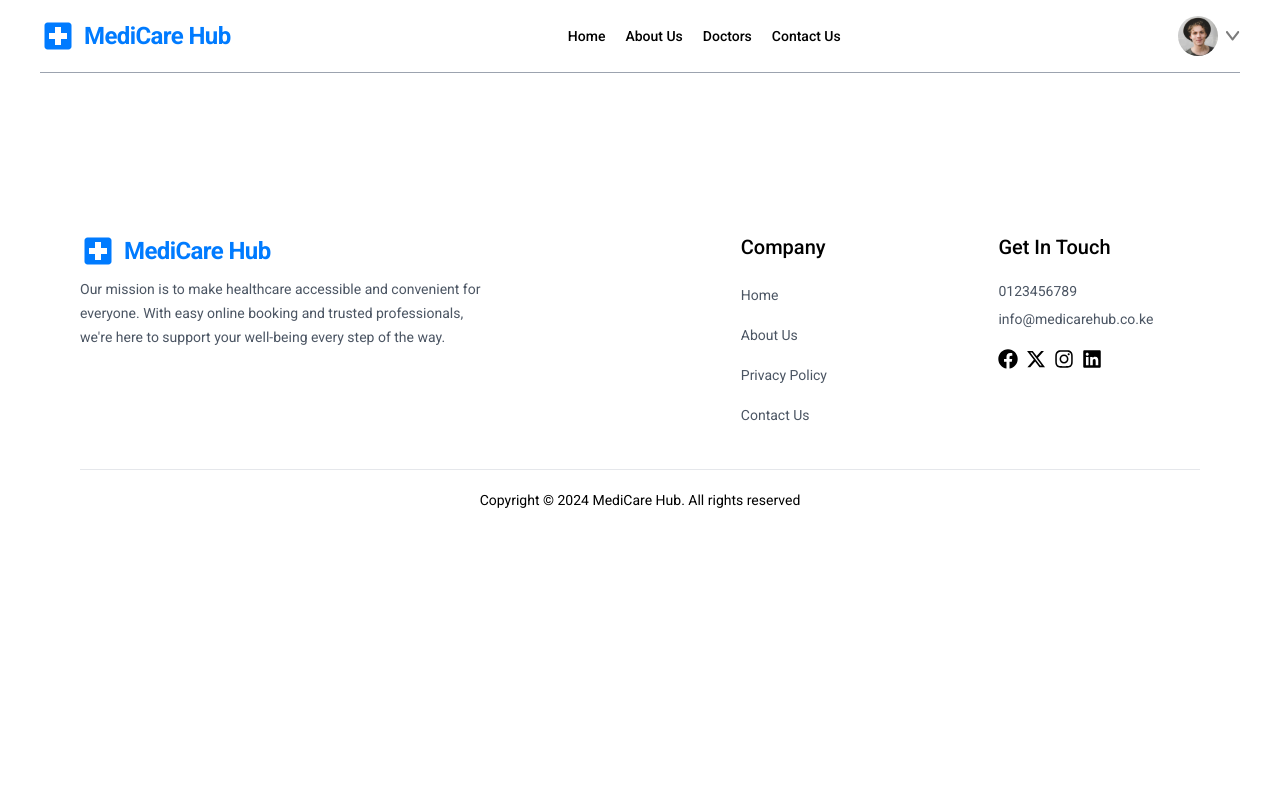
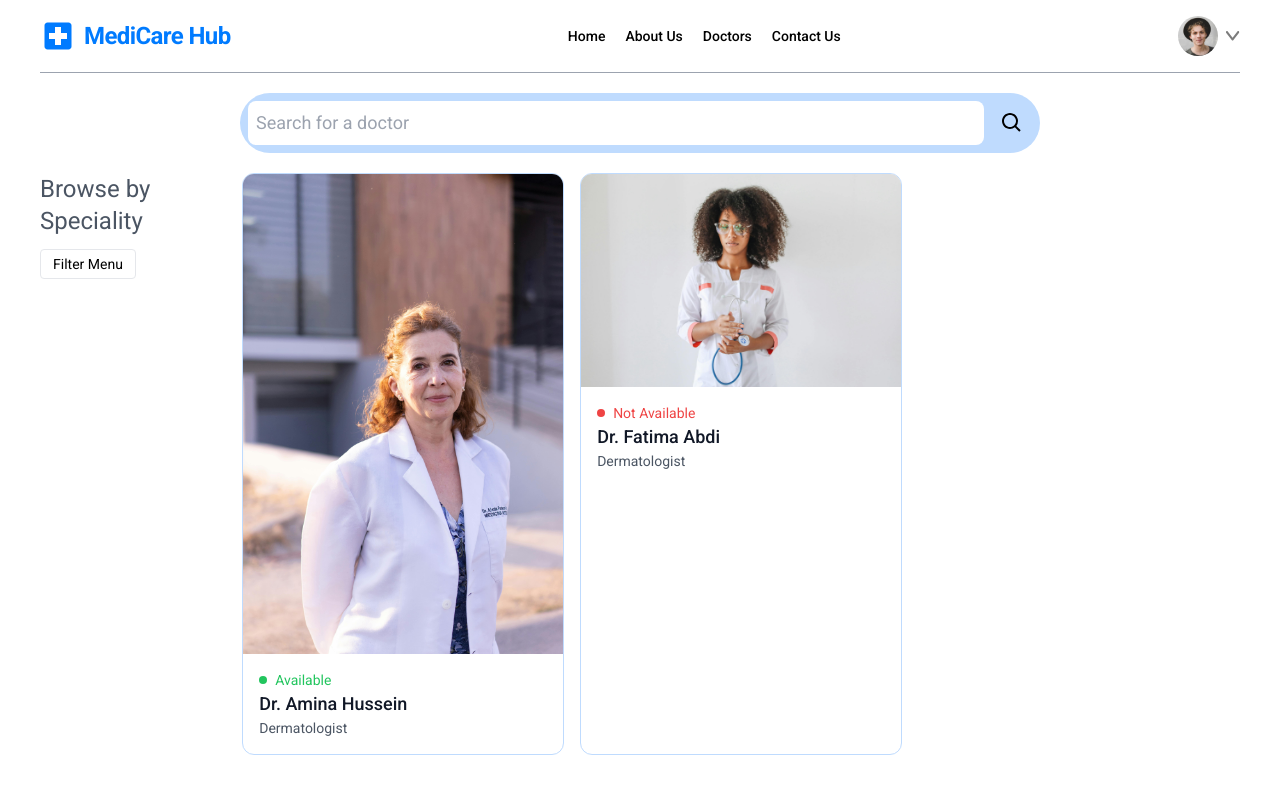
Before and after one commit to briansimiyuj/doctor-appointment-app, a React (Vite) app: page /doctors/Dermatologist in a window 1280 px wide. Shown: the top 800 px of the page. Built offline with nearby package versions, Linux system fonts and the light colour scheme; a web font is replaced by a local one.

Commit message:
Speciality Route

```diff
--- a/src/Script.tsx
+++ b/src/Script.tsx
@@ -22,6 +22,8 @@ const Script: React.FC = () =>{
 
         <Route path="/doctors" element={<DoctorPage/>}/>
 
+        <Route path="/doctors/:specialityParam" element={<DoctorPage/>}/>
+
       </Routes>
 
 
```
Also changed, not shown: 1 other file (tests, documents, lock files or other folders).
